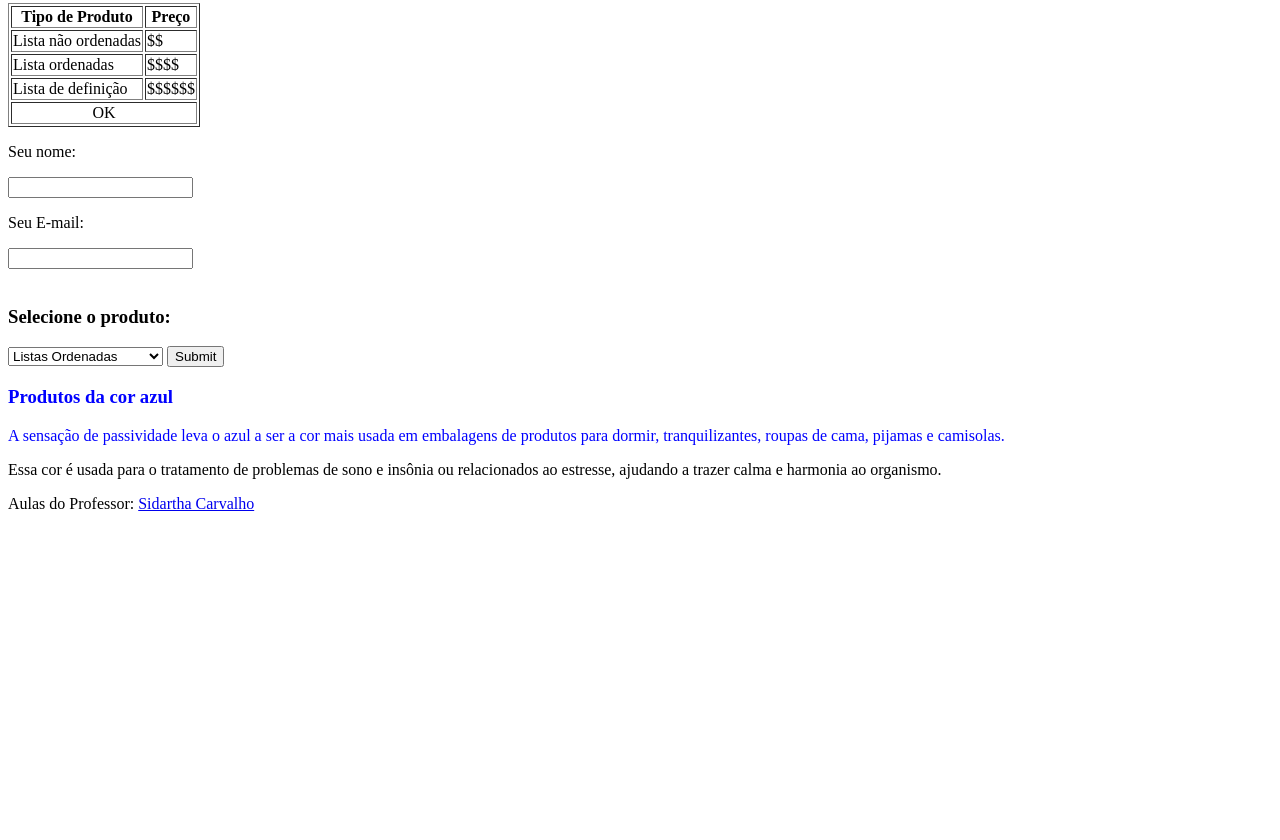
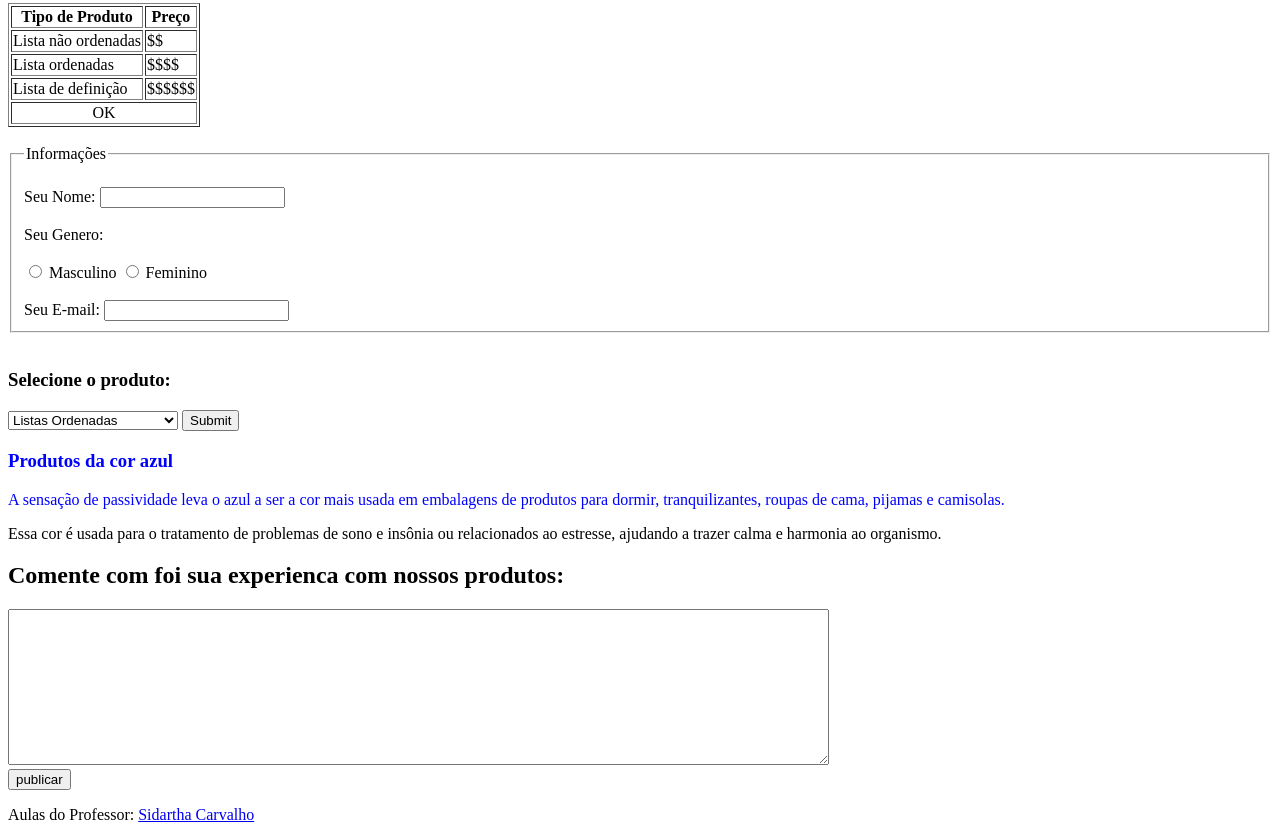
Before and after one commit to daviteixeira-dev/Desenvolvimento-de-Software-para-Web, a plain HTML site: page DSWeb_ExerciciosDeSala/Mirror Fashion/index.html in a window 1280 px wide. Shown: the part 605-1445 px from the top of the page. Before the commit the page ends 1134 px from the top, so only its background shows below. Drawn offline with Linux system fonts and the light colour scheme.

Commit message:
Mirror Fashion

```diff
--- a/DSWeb_ExerciciosDeSala/Mirror Fashion/index.html
+++ b/DSWeb_ExerciciosDeSala/Mirror Fashion/index.html
@@ -52,19 +52,37 @@
                 <td colspan="2" align="center">OK</td>
             </tr>
         </table>
+        <br>
         <form action="">
-            <div>
-            <p>Seu nome:</p>
-            <input type="text">
-            <p>Seu E-mail:</p>
-            <input type="text">
-            </div>
+            <fieldset>
+                <legend>Informações</legend>
+                    <br>
+                    <label for="nome">Seu Nome:</label>
+                    <input type="text">
+                    <br>
+                    <br>
+                    <label for="genero">Seu Genero:</label>
+                    <br>
+                    <br>
+                    <input type="radio" name="masculino" id="">
+                    <label for="">Masculino</label>
+                    <input type="radio" name="feminino" id="">
+                    <label for="">Feminino</label>
+                    <br>
+                    <br>
+                    <label for="E-mail">Seu E-mail:</label>
+                    <input type="text">
+            </fieldset>
             <br>
             <H3>Selecione o produto: </H3>
             <select name="Itens" id="">
-                <option value="ordenadas">Listas Ordenadas</option>
-                <option value="naoOrdenadas">Listas Não Ordenadas</option>
-                <option value="definicao">Listas de Definição</option>
+                <optgroup label="Tipo 01">
+                    <option value="ordenadas">Listas Ordenadas</option>
+                    <option value="naoOrdenadas">Listas Não Ordenadas</option>
+                </optgroup>
+                <optgroup label="Tipo 02">
+                    <option value="definicao">Listas de Definição</option>
+                </optgroup>
             </select>
             <input type="submit" value="Submit">
         </form>
@@ -73,6 +91,12 @@
             <p>A sensação de passividade leva o azul a ser a cor mais usada em embalagens de produtos para dormir, tranquilizantes, roupas de cama, pijamas e camisolas.</p>
         </div>
         <p>Essa cor é usada para o tratamento de problemas de sono e insônia ou relacionados ao estresse, ajudando a trazer calma e harmonia ao organismo.</p>
+        <h2>Comente com foi sua experienca com nossos produtos:</h2>
+        <textarea name="comentario" id="" cols="100" rows="10">
+
+        </textarea>
+        <br>
+        <input type="button" value="publicar">
         <p>Aulas do Professor: <a href="https://youtu.be/NTtH4nVkdNE">Sidartha Carvalho</a></p>
     </body>
 </html>
```
